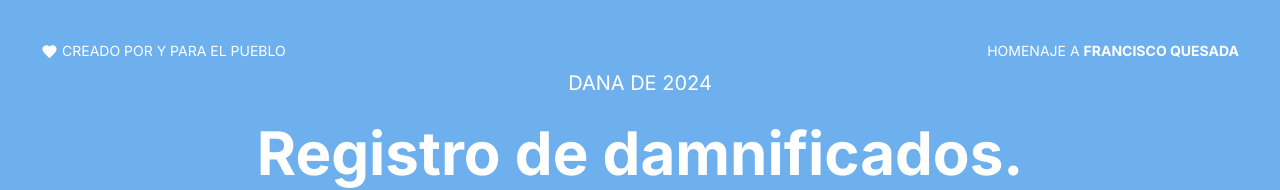
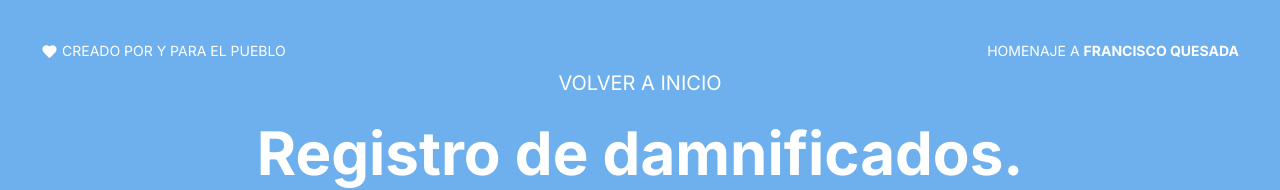
Before and after one commit to DeborahyRuth/Valencianoolvida, a Next.js app: page /register in a window 1280 px wide. Shown: the top 190 px of the page. Built offline with nearby package versions, Linux system fonts and the light colour scheme.

Commit message:
back to home

```diff
--- a/src/pages/register/index.tsx
+++ b/src/pages/register/index.tsx
@@ -33,7 +33,7 @@ const Register = (): JSX.Element => {
         component={Link}
         href='/'
       >
-        Dana de 2024
+        Volver a Inicio
       </Typography>
       <Typography variant='h2' sx={styles.typography} textAlign='center'>
         Registro de damnificados.
```
